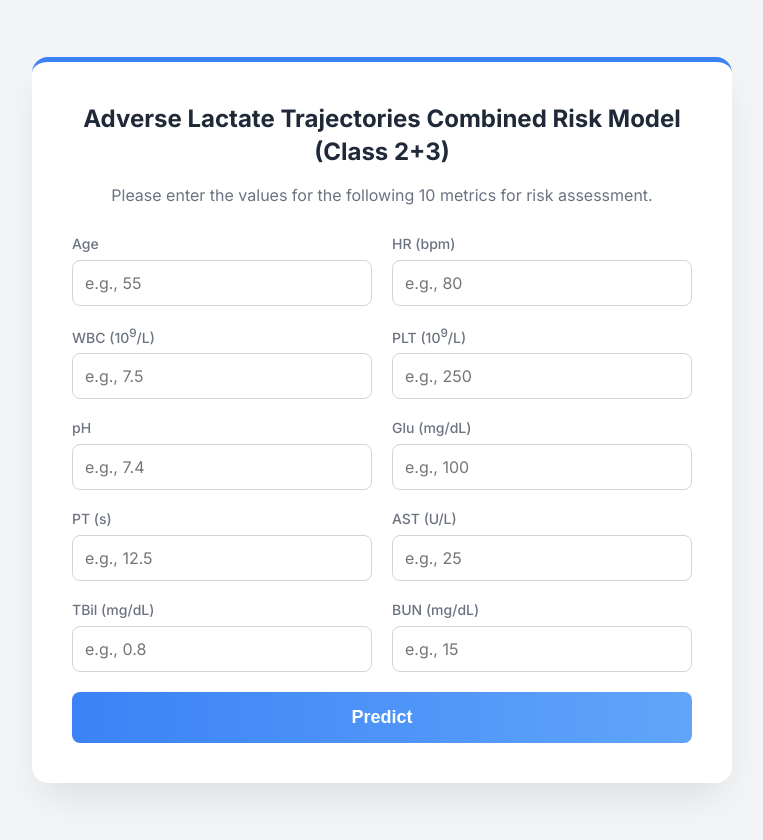
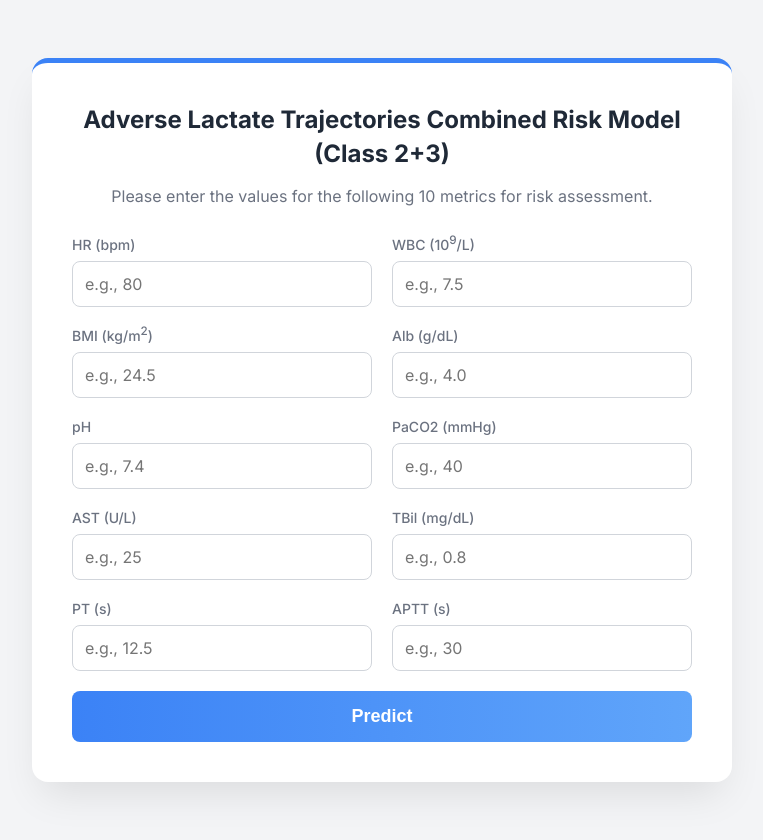
Before and after one commit to jianchuxiang/deploy_project, a Flask app: template templates/index.html in a window 1280 px wide. Shown: the whole page, without its empty margins (258-1021 px from the left). Run offline with Flask 3, Linux system fonts and the light colour scheme; the template is opened without the code that fills it, so the values that code supplies are empty.

Commit message:
last change

```diff
--- a/templates/index.html
+++ b/templates/index.html
@@ -3,7 +3,7 @@
 <head>
     <meta charset="UTF-8">
     <meta name="viewport" content="width=device-width, initial-scale=1.0">
-    <title>Adverse Lactate Trajectories Combined Risk Model</title> <!-- 浏览器标签页标题已更新 -->
+    <title>Adverse Lactate Trajectories Combined Risk Model</title> <!-- 浏览器标签页标题 -->
     <style>
         @import url('https://fonts.googleapis.com/css2?family=Inter:wght@400;500;600;700&display=swap');
 
@@ -39,7 +39,7 @@
             border-radius: 16px;
             box-shadow: 0 20px 40px -10px rgba(0, 0, 0, 0.1);
             width: 100%;
-            max-width: 700px; /* 稍微加宽以适应新布局 */
+            max-width: 700px; /* 保持稍宽的布局 */
             box-sizing: border-box;
             border-top: 5px solid var(--primary-color);
         }
@@ -51,7 +51,7 @@
         h1 {
             color: var(--text-primary);
             margin: 0 0 10px 0;
-            font-size: 24px; /* 调整字号以适应长标题 */
+            font-size: 24px;
             font-weight: 700;
             line-height: 1.4;
         }
@@ -82,6 +82,10 @@
             font-weight: 500;
             color: var(--text-secondary);
             font-size: 14px;
+        }
+        /* 确保上标 <sup> 标签不会增加行高 */
+        label sup {
+            line-height: 0;
         }
 
         input[type="number"] {
@@ -134,21 +138,18 @@
 <body>
     <div class="container">
         <div class="header">
-            <!-- 【需求2】大标题已更新 -->
+            <!-- 标题保持不变 -->
             <h1>Adverse Lactate Trajectories Combined Risk Model (Class 2+3)</h1>
             <p class="subtitle">Please enter the values for the following 10 metrics for risk assessment.</p>
         </div>
 
         <form id="prediction-form">
             <!--
-                【需求3】输入框已按新顺序和新名称(含单位)重新排列和修改。
-                关键: <input> 标签的 'name' 属性保持不变，以确保后端能正确识别。
-                      <sup>9</sup> 用于正确显示上标。
+                【重要更新】
+                表单已根据您的新要求重新排序和命名。
+                <label> 显示您指定的名称和单位。
+                <input> 的 'name' 属性严格匹配您模型的新特征列表。
              -->
-            <div class="form-group">
-                <label for="Age">Age</label>
-                <input type="number" step="any" id="Age" name="Age" required placeholder="e.g., 55">
-            </div>
             <div class="form-group">
                 <label for="HR">HR (bpm)</label>
                 <input type="number" step="any" id="HR" name="HR" required placeholder="e.g., 80">
@@ -158,32 +159,36 @@
                 <input type="number" step="any" id="WBC" name="WBC" required placeholder="e.g., 7.5">
             </div>
             <div class="form-group">
-                <label for="PLT">PLT (10<sup>9</sup>/L)</label>
-                <input type="number" step="any" id="PLT" name="PLT" required placeholder="e.g., 250">
+                <label for="BMI">BMI (kg/m<sup>2</sup>)</label>
+                <input type="number" step="any" id="BMI" name="BMI" required placeholder="e.g., 24.5">
+            </div>
+            <div class="form-group">
+                <label for="Alb">Alb (g/dL)</label>
+                <input type="number" step="any" id="Alb" name="Alb" required placeholder="e.g., 4.0">
             </div>
             <div class="form-group">
                 <label for="pH">pH</label>
                 <input type="number" step="any" id="pH" name="pH" required placeholder="e.g., 7.4">
             </div>
             <div class="form-group">
-                <label for="Glu">Glu (mg/dL)</label>
-                <input type="number" step="any" id="Glu" name="Glu" required placeholder="e.g., 100">
+                <label for="PaCO2">PaCO2 (mmHg)</label>
+                <input type="number" step="any" id="PaCO2" name="PaCO2" required placeholder="e.g., 40">
+            </div>
+            <div class="form-group">
+                <label for="AST">AST (U/L)</label>
+                <input type="number" step="any" id="AST" name="AST" required placeholder="e.g., 25">
+            </div>
+            <div class="form-group">
+                <label for="TBIL">TBil (mg/dL)</label>
+                <input type="number" step="any" id="TBIL" name="TBIL" required placeholder="e.g., 0.8">
             </div>
             <div class="form-group">
                 <label for="PT">PT (s)</label>
                 <input type="number" step="any" id="PT" name="PT" required placeholder="e.g., 12.5">
             </div>
             <div class="form-group">
-                <label for="AST">AST (U/L)</label>
-                <input type="number" step="any"id="AST" name="AST" required placeholder="e.g., 25">
-            </div>
-            <div class="form-group">
-                <label for="TBIL">TBil (mg/dL)</label> <!-- 注意: label显示TBil, 但name仍是TBIL -->
-                <input type="number" step="any" id="TBIL" name="TBIL" required placeholder="e.g., 0.8">
-            </div>
-            <div class="form-group">
-                <label for="BUN">BUN (mg/dL)</label>
-                <input type="number" step="any" id="BUN" name="BUN" required placeholder="e.g., 15">
+                <label for="APTT">APTT (s)</label>
+                <input type="number" step="any" id="APTT" name="APTT" required placeholder="e.g., 30">
             </div>
 
             <button type="submit">Predict</button>
@@ -198,6 +203,7 @@
 
             const formData = new FormData(this);
             const data = {};
+            // 将表单数据转换为 { "特征名": 数值 } 的格式
             formData.forEach((value, key) => {
                 data[key] = parseFloat(value);
             });
@@ -208,18 +214,22 @@
             resultDiv.innerText = 'Calculating...';
 
             try {
+                // 发送POST请求到后端的 /predict 接口
                 const response = await fetch('/predict', {
                     method: 'POST',
                     headers: { 'Content-Type': 'application/json' },
                     body: JSON.stringify(data)
                 });
 
+                // 解析返回的JSON数据
                 const result = await response.json();
 
                 if (!response.ok) {
+                    // 如果服务器返回错误状态码 (如400, 500)，则抛出错误
                     throw new Error(result.error || `HTTP error! status: ${response.status}`);
                 }
 
+                // 更新结果区域的HTML内容和样式
                 resultDiv.classList.add('success');
                 resultDiv.innerHTML = `
                     <p><strong>Prediction:</strong> ${result.prediction}</p>
@@ -227,6 +237,7 @@
                 `;
 
             } catch (error) {
+                // 捕获网络错误或服务器返回的错误
                 console.error('Request failed:', error);
                 resultDiv.classList.add('error');
                 resultDiv.innerText = `Prediction Failed: ${error.message}`;
```
Also changed, not shown: 3 other files.
